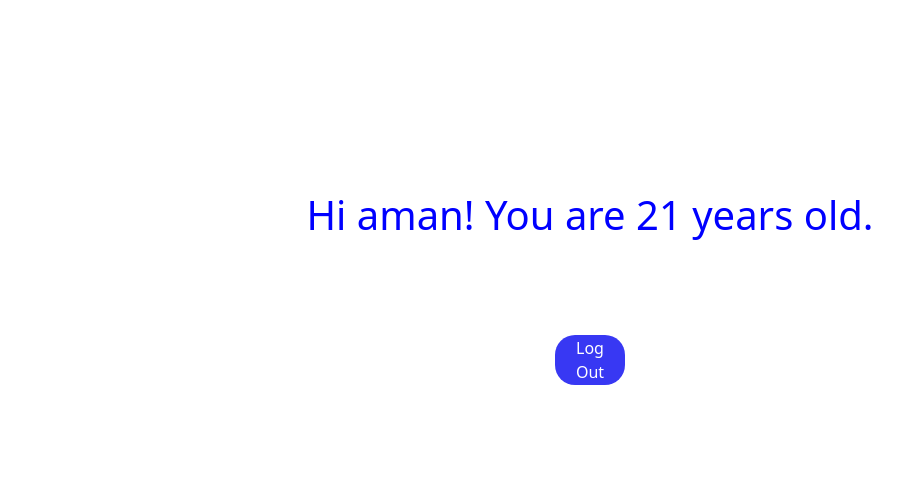
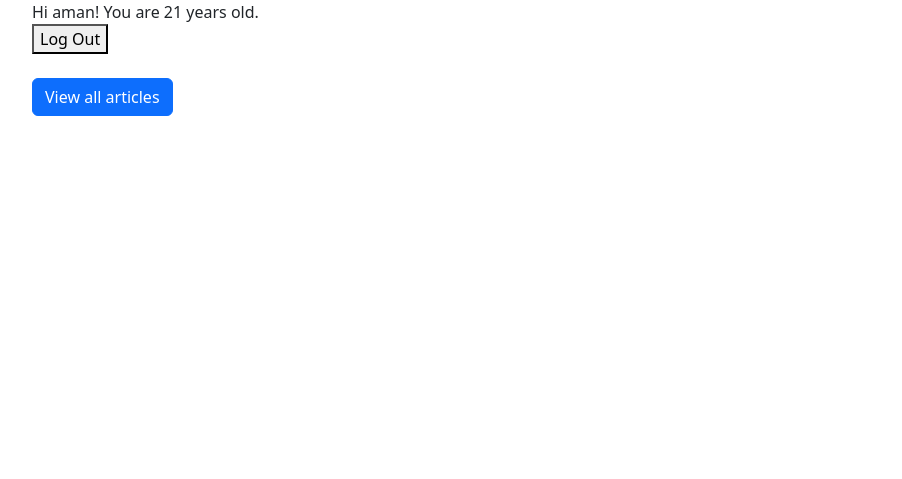
Before and after one commit to Amandecoe/Django_Projects, a Django app: page / in a window 1280 px wide. Shown: the part 56-535 px from the top of the page, without its empty margins (50-952 px from the left). Run offline with Django 5.2, Linux system fonts and the light colour scheme; a user stored in the database is signed in.

Commit message:
home page edited

```diff
--- a/news/templates/home.html
+++ b/news/templates/home.html
@@ -2,60 +2,17 @@
 {% block title %}Home{% endblock title %}
 {% block content %}
 {% if user.is_authenticated %}
-<div class = "page">
-<p>Hi {{ user.username }}! You are {{user.age}} years old.</p>
+Hi {{ user.username }}! You are {{ user.age }} years old.
 <form action="{% url 'logout' %}" method="post">
 {% csrf_token %}
-<button class = "logout" type="submit">Log Out</button>
+<button type="submit">Log Out</button>
 </form>
+<br/>
+<p><a class="btn btn-primary" href="{% url 'article_list' %}" role="button">
+View all articles</a></p> <!-- new -->
 {% else %}
 <p>You are not logged in</p>
-
+<a href="{% url 'login' %}">Log In</a> |
+<a href="{% url 'signup' %}">Sign Up</a>
 {% endif %}
-</div>
-<style>
-    p{
-        text-align: center;
-        font-size: 40px;
-        color: blue;
-        margin:50px;
-        padding:40px;
-    }
-    .logout{
-        text-align: center;
-        color: white;
-        background-color: rgb(56, 56, 243);
-        border:none;
-        width:70px;
-        height:50px;
-        border-radius: 20px;
-    }
-    .logout:hover{
-        transform: scale(1.2);
-        color: black;
-        background-color: white;
-        border: 2px solid black;
-    }
-    .page{
-        display:flex;
-        align-content: center;
-        justify-content: center;
-        flex-direction: column;
-        text-align: center;
-        height: 60vh;
-    }
-    .out{
-        text-align: center;
-        color: white;
-        background-color: rgb(56, 56, 243);
-        border:none;
-        width:70px;
-        height:50px;
-        border-radius: 20px;
-    }
-    a{
-        text-decoration: none;
-        color:white;
-    }
-</style>
 {% endblock content %}
```
